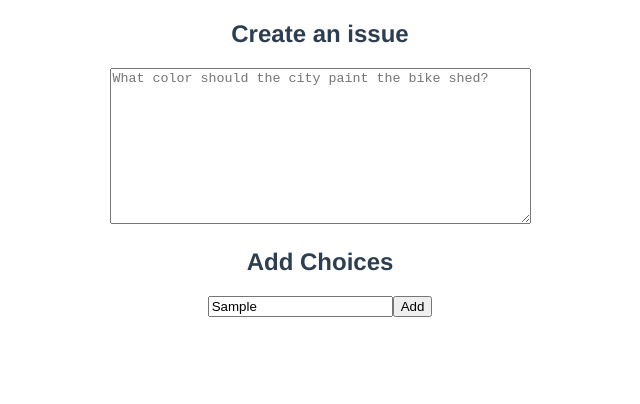
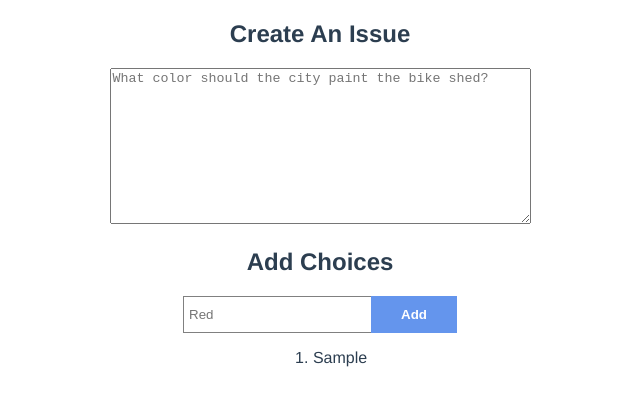
Before and after one commit to jimpeebles/voting-dapp, a Vue app in the folder app/: page / in a window 1280 px wide. Both pictures are taken after typing "Sample" into the empty fields and a click on the button "Add". Shown: the top 404 px of the page, without its empty margins (320-960 px from the left). Built offline with nearby package versions, Linux system fonts and the light colour scheme; what @drizzle/vue-plugin would draw is missing.

Commit message:
Create choices

```diff
--- a/app/src/App.vue
+++ b/app/src/App.vue
@@ -16,7 +16,6 @@ export default {
 };
 </script>
 
-
 <style lang="scss">
 #app {
   font-family: "Avenir", Helvetica, Arial, sans-serif;
--- a/app/src/components/MakeIssue.vue
+++ b/app/src/components/MakeIssue.vue
@@ -1,6 +1,6 @@
 <template>
   <section>
-    <h2>Create an issue</h2>
+    <h2>Create An Issue</h2>
     <textarea
       name="issueText"
       cols="50"
@@ -10,15 +10,66 @@
     </textarea>
     <h2>Add Choices</h2>
     <div class="add-choice">
-      <input type="text" placeholder="Red" />
-      <button>Add</button>
+      <input type="text" v-model="choiceInput" placeholder="Red" />
+      <button @click="addChoice">Add</button>
+    </div>
+    <div class="choices">
+      <ol>
+        <li v-for="(choice, index) in choices" :key="index">{{ choice }}</li>
+      </ol>
     </div>
   </section>
 </template>
 
 <script>
-export default {};
+export default {
+  data() {
+    return {
+      choiceInput: "",
+      choices: []
+    };
+  },
+  methods: {
+    addChoice() {
+      this.choices.push(this.choiceInput);
+      this.choiceInput = "";
+    }
+  }
+};
 </script>
 
 <style>
+.add-choice {
+  display: flex;
+  align-items: center;
+  justify-content: center;
+}
+.add-choice button {
+  padding: 11px 30px;
+  font-weight: 600;
+  background-color: cornflowerblue;
+  color: white;
+  outline: none;
+  border: none;
+  box-shadow: none;
+}
+.add-choice button:hover {
+  cursor: pointer;
+  background-color: darkslategray;
+}
+.add-choice input {
+  padding: 10px 5px;
+  outline: none;
+  border: none;
+  box-shadow: none;
+  border-left: 1px solid grey;
+  border-top: 1px solid grey;
+  border-bottom: 1px solid grey;
+}
+.choices {
+  display: inline-flex;
+  flex-direction: column;
+  text-align: left;
+  margin: 0 auto;
+}
 </style>
--- a/app/src/components/ViewIssues.vue
+++ b/app/src/components/ViewIssues.vue
@@ -1,5 +1,7 @@
 <template>
-  <section></section>
+  <section>
+    <div class="issue-container"></div>
+  </section>
 </template>
 
 <script>
@@ -7,4 +9,7 @@ export default {};
 </script>
 
 <style>
+.issueContainer {
+  display: flex;
+}
 </style>
```
